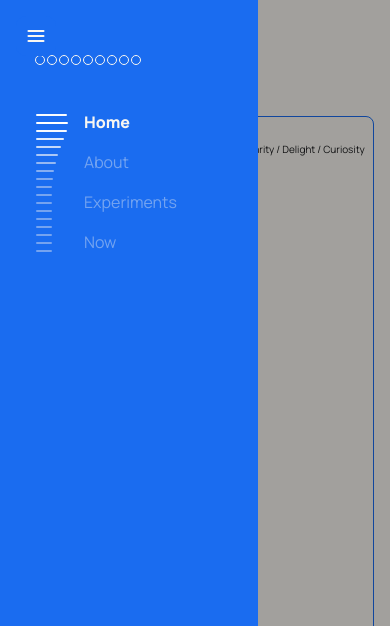
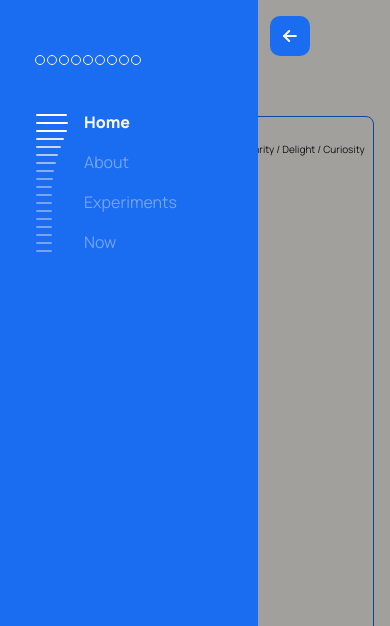
Before and after one commit to avyayrkashyap/avyayrkashyap.github.io, an Astro site: page / in a window 390 px wide. Both pictures are taken after a click on the button "Toggle sidebar". Shown: the top 626 px of the page. Built offline with nearby package versions, Linux system fonts and the light colour scheme; Astro itself is replaced by a stand-in of ours.

Commit message:
Animate hamburger to left arrow when sidebar opens on mobile
Cross-fades between hamburger and arrow SVG icons with a scale transition.
Arrow sits right of the open sidebar edge, hamburger returns on close.

Co-Authored-By: Claude Sonnet 4.6 <noreply@anthropic.com>

```diff
--- a/src/layouts/Layout.astro
+++ b/src/layouts/Layout.astro
@@ -23,10 +23,17 @@ const { title } = Astro.props;
 <body>
   <!-- Hamburger: visible on mobile only -->
   <button class="sidebar-toggle" id="sidebar-toggle" aria-label="Toggle sidebar">
-    <svg width="20" height="20" viewBox="0 0 24 24" fill="none" stroke="currentColor" stroke-width="2.5" stroke-linecap="round">
+    <!-- Hamburger icon -->
+    <svg class="btn-icon btn-icon--menu" width="20" height="20" viewBox="0 0 24 24" fill="none" stroke="currentColor" stroke-width="2.5" stroke-linecap="round">
       <line x1="3" y1="6"  x2="21" y2="6"/>
       <line x1="3" y1="12" x2="21" y2="12"/>
       <line x1="3" y1="18" x2="21" y2="18"/>
+    </svg>
+    <!-- Left arrow icon -->
+    <svg class="btn-icon btn-icon--arrow" width="20" height="20" viewBox="0 0 24 24" fill="none" stroke="currentColor" stroke-width="2.5" stroke-linecap="round" stroke-linejoin="round">
+      <line x1="19" y1="12" x2="5" y2="12"/>
+      <line x1="5"  y1="12" x2="11" y2="6"/>
+      <line x1="5"  y1="12" x2="11" y2="18"/>
     </svg>
   </button>
 
--- a/src/styles/global.css
+++ b/src/styles/global.css
@@ -313,9 +313,31 @@ body.sidebar-closed .main {
   cursor: pointer;
   align-items: center;
   justify-content: center;
-  transition: opacity 0.2s ease;
+  transition: left 0.4s cubic-bezier(0.25, 1, 0.5, 1), opacity 0.2s ease;
 }
 .sidebar-toggle:hover { opacity: 0.85; }
+
+.btn-icon {
+  position: absolute;
+  top: 50%;
+  left: 50%;
+  transform: translate(-50%, -50%) scale(1);
+  transition: opacity 0.25s ease, transform 0.25s ease;
+}
+.btn-icon--arrow {
+  opacity: 0;
+  transform: translate(-50%, -50%) scale(0.75);
+}
+
+/* When sidebar is open: swap to arrow */
+body:not(.sidebar-closed) .sidebar-toggle .btn-icon--menu {
+  opacity: 0;
+  transform: translate(-50%, -50%) scale(0.75);
+}
+body:not(.sidebar-closed) .sidebar-toggle .btn-icon--arrow {
+  opacity: 1;
+  transform: translate(-50%, -50%) scale(1);
+}
 
 /* Overlay behind open sidebar on mobile */
 .sidebar-overlay {
@@ -351,6 +373,11 @@ body.sidebar-closed .main {
     pointer-events: auto;
   }
 
+  /* Slide hamburger to sit just right of the open sidebar */
+  body:not(.sidebar-closed) .sidebar-toggle {
+    left: calc(258px + 12px);
+  }
+
   /* Tighten hero padding on mobile */
   .hero {
     padding-top: clamp(72px, 10vh, 100px);
```
